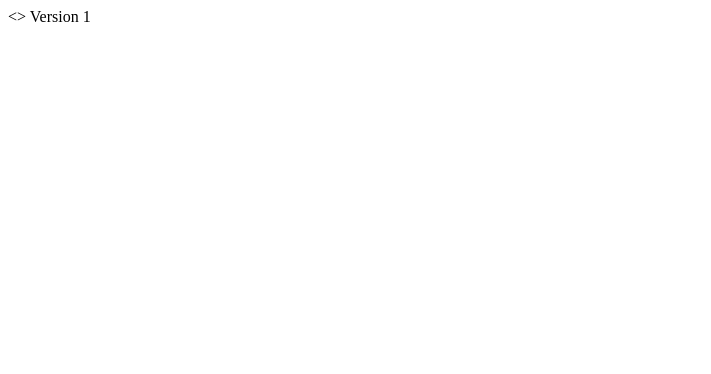
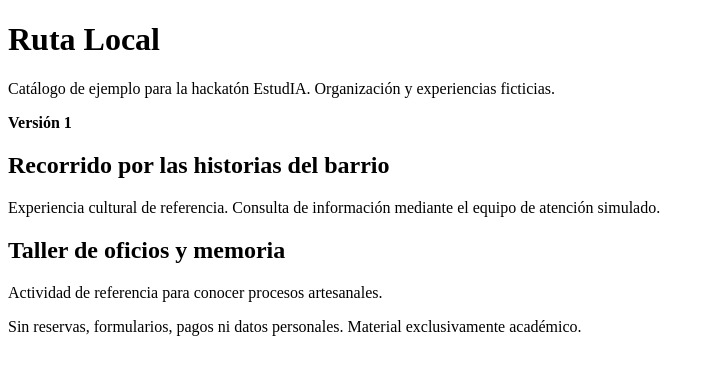
Before and after one commit to Sativa-Nova/pruebaxdd, a plain HTML site: page index.html in a window 1280 px wide. Shown: the whole page, without its empty margins (0-711 px from the left). Drawn offline with Linux system fonts and the light colour scheme.

Commit message:
Replace HTML structure with complete document

```diff
--- a/index.html
+++ b/index.html
@@ -1,4 +1 @@
-<!DOCTYPE html>
-<><body>
-    Version 1
-</body>
+<!doctype html><html lang="es"><head><meta charset="utf-8"><meta name="viewport" content="width=device-width, initial-scale=1"><title>Ruta Local - Catálogo ficticio</title><link rel="stylesheet" href="styles.css"></head><body><h1>Ruta Local</h1><p>Catálogo de ejemplo para la hackatón EstudIA. Organización y experiencias ficticias.</p><p><strong>Versión 1</strong></p><article><h2>Recorrido por las historias del barrio</h2><p>Experiencia cultural de referencia. Consulta de información mediante el equipo de atención simulado.</p></article><article><h2>Taller de oficios y memoria</h2><p>Actividad de referencia para conocer procesos artesanales.</p></article><footer>Sin reservas, formularios, pagos ni datos personales. Material exclusivamente académico.</footer></body></html>
```
